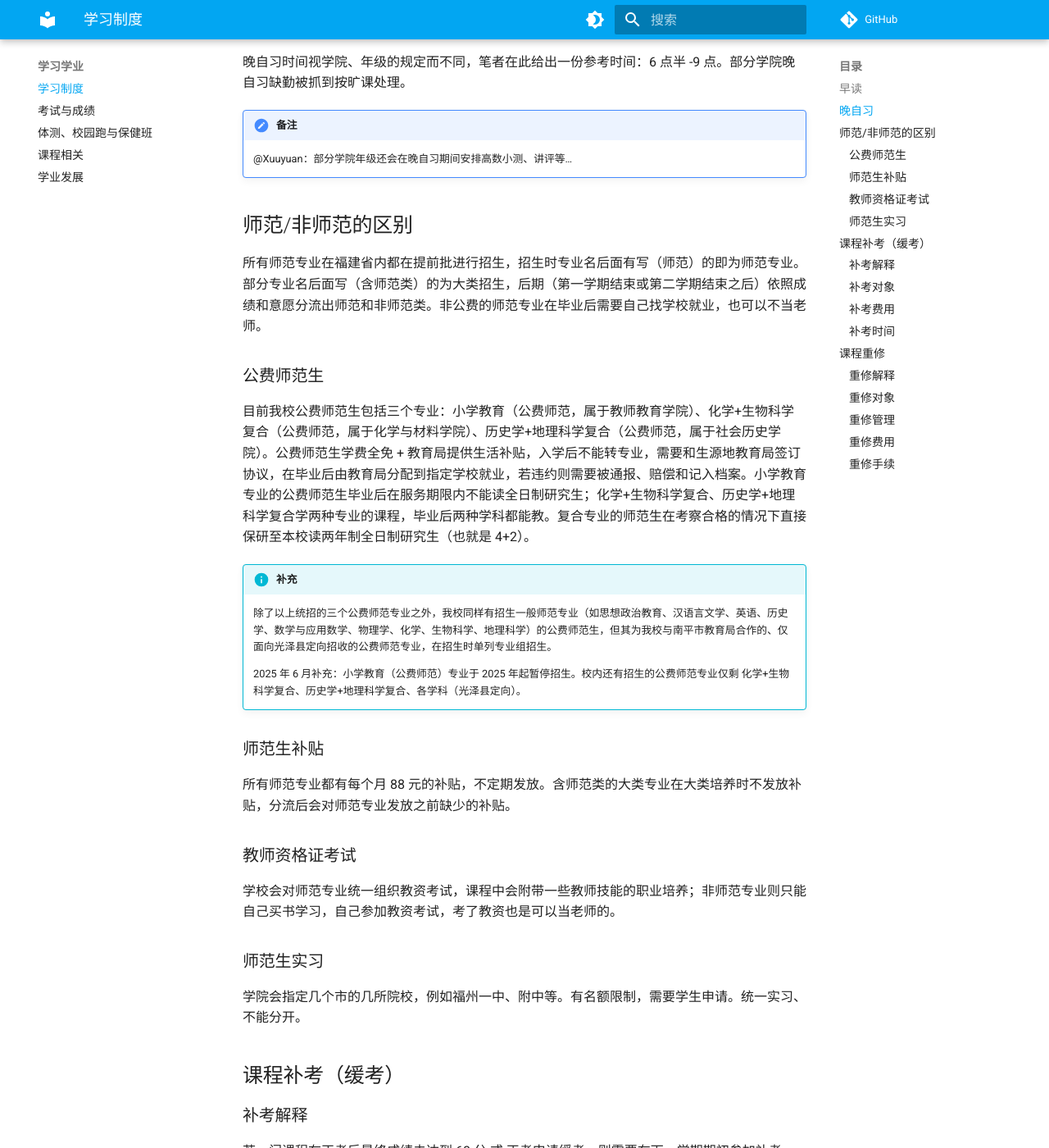
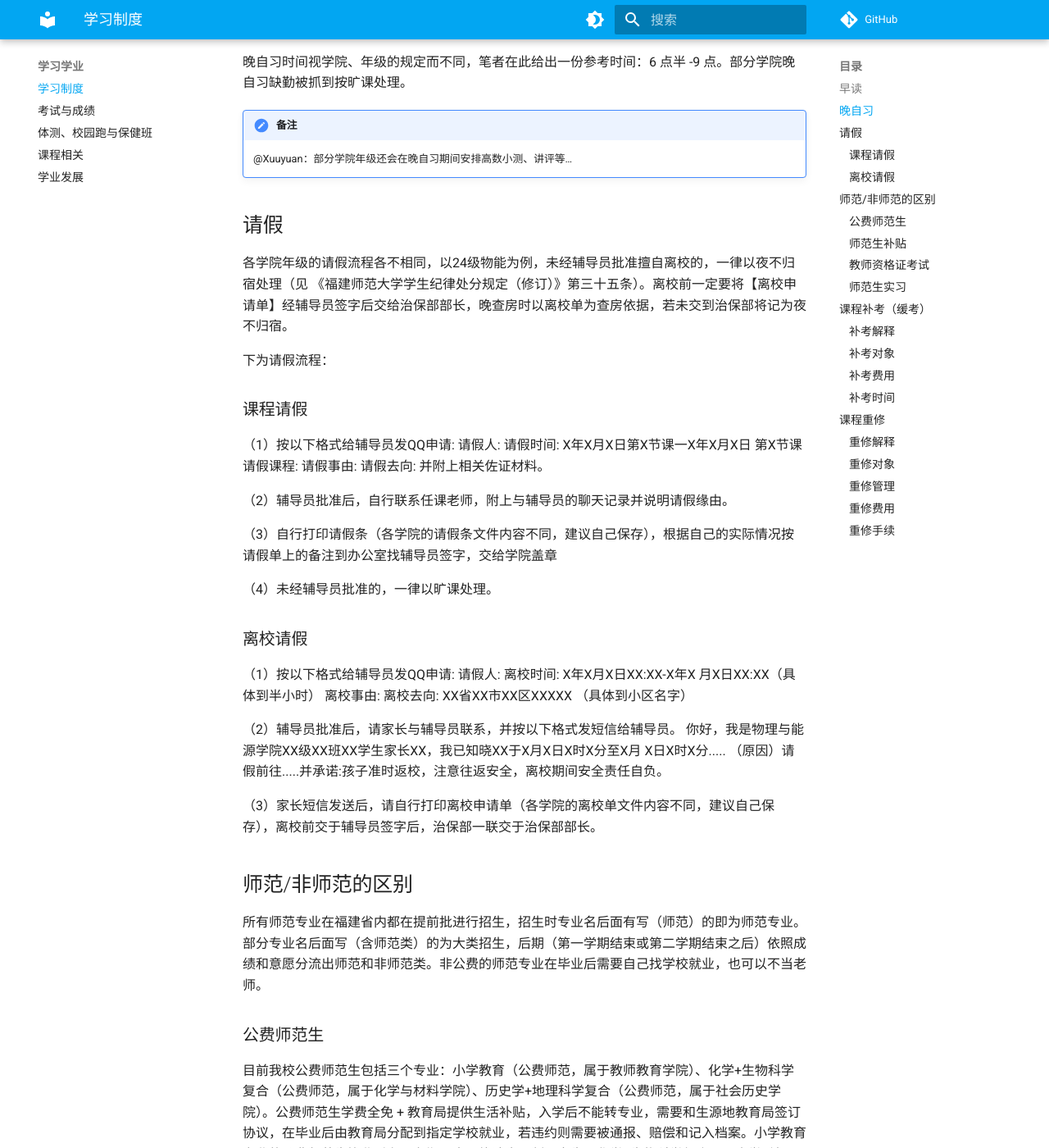
Before and after one commit to kanerty/FJNU-Wiki, an MkDocs documentation site: the page built from docs/study/system.md, in a window 1280 px wide and 1400 px high, scrolled down 467 px. Shown: the whole window at 82% size. Built offline with MkDocs 1.6.1 and Material for MkDocs 9.7.7, drawn with Linux system fonts in a browser that asks for light colours; comment, search, counter and statistics services are not loaded.

Commit message:
feat(study\*):添加了请假流程示例
feat(study\*):添加了请假流程示例

```diff
--- a/docs/study/system.md
+++ b/docs/study/system.md
@@ -14,6 +14,41 @@
 
 !!! note "备注"
     @Xuuyuan：部分学院年级还会在晚自习期间安排高数小测、讲评等…
+
+## 请假 {#ask-for-leave}
+
+各学院年级的请假流程各不相同，以24级物能为例，未经辅导员批准擅自离校的，一律以夜不归宿处理（见 《福建师范大学学生纪律处分规定（修订）》第三十五条）。离校前一定要将【离校申请单】经辅导员签字后交给治保部部长，晚查房时以离校单为查房依据，若未交到治保部将记为夜不归宿。
+
+下为请假流程：
+
+### 课程请假 {#course-leave}
+
+（1）按以下格式给辅导员发QQ申请:
+  请假人:
+  请假时间: X年X月X日第X节课一X年X月X日 第X节课
+  请假课程:
+  请假事由:
+  请假去向:
+  并附上相关佐证材料。
+
+（2）辅导员批准后，自行联系任课老师，附上与辅导员的聊天记录并说明请假缘由。
+
+（3）自行打印请假条（各学院的请假条文件内容不同，建议自己保存），根据自己的实际情况按请假单上的备注到办公室找辅导员签字，交给学院盖章
+
+（4）未经辅导员批准的，一律以旷课处理。
+
+### 离校请假 {#leave-from-school}
+
+（1）按以下格式给辅导员发QQ申请:
+  请假人:
+  离校时间: X年X月X日XX:XX-X年X 月X日XX:XX（具体到半小时）
+  离校事由:
+  离校去向: XX省XX市XX区XXXXX （具体到小区名字）
+
+（2）辅导员批准后，请家长与辅导员联系，并按以下格式发短信给辅导员。
+  你好，我是物理与能源学院XX级XX班XX学生家长XX，我已知晓XX于X月X日X时X分至X月 X日X时X分..... （原因）请假前往.....并承诺:孩子准时返校，注意往返安全，离校期间安全责任自负。
+
+（3）家长短信发送后，请自行打印离校申请单（各学院的离校单文件内容不同，建议自己保存），离校前交于辅导员签字后，治保部一联交于治保部部长。
 
 ## 师范/非师范的区别 {#teacher-training-differents}
 
```
